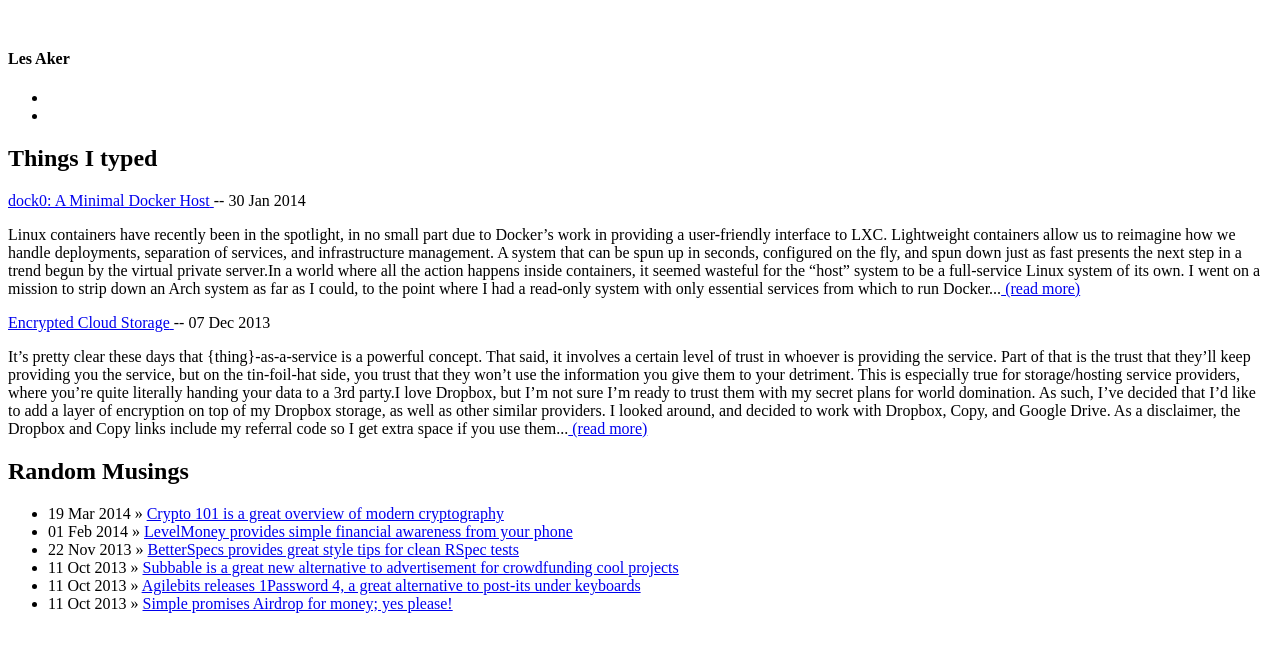
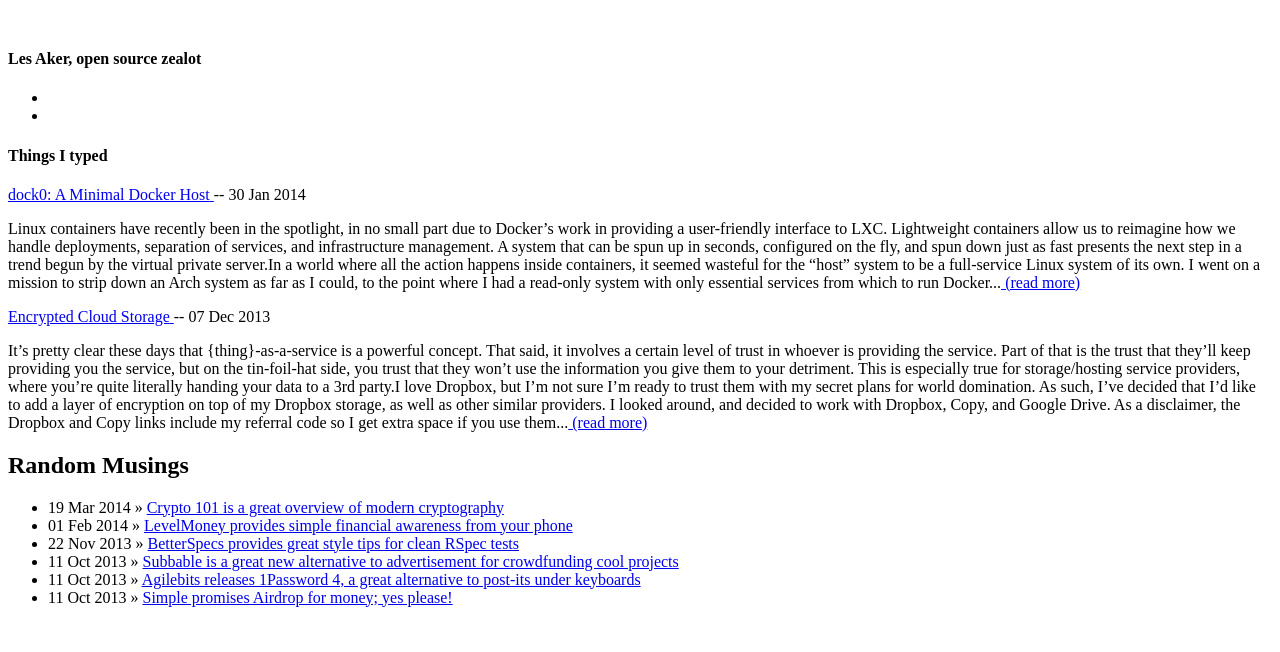
Before and after one commit to akerl/blog, a Jekyll site: the page built from index.html, in a window 1280 px wide. Shown: the top 652 px of the page. Built offline with Jekyll 4.4.1, drawn with Linux system fonts in a browser that asks for light colours.

```diff
--- a/_layouts/default.html
+++ b/_layouts/default.html
@@ -12,7 +12,7 @@
     <body>
         <div class='navbar fixed'>
             <div class='container'>
-                <h4 class='pull-left'>Les Aker</h4>
+                <h4 class='pull-left'>Les Aker, open source zealot</h4>
                 <ul class='pull-right'>
                     <li><a href="https://github.com/{{site.data.social.github}}">
                         <i class="fa fa-github-square fa-3x" title="github.com/{{site.data.social.github}}" aria-hidden="true"></i>
--- a/_layouts/post.html
+++ b/_layouts/post.html
@@ -1,7 +1,7 @@
 ---
 layout: default
 ---
-<h2>{{ page.title }}</h2>
+<h4>{{ page.title }}</h4>
 <p class="meta">{{ page.date | date_to_string }}</p>
 
 <div class="post">
--- a/index.html
+++ b/index.html
@@ -2,8 +2,10 @@
 title: Blogthing
 layout: default
 ---
-<div id="posts">
-    <h2>Things I typed</h2>
+<div id="row">
+    <div class="span one"></div>
+    <div class="span eight">
+        <h4>Things I typed</h4>
         {% for post in site.posts %}
             {% if post.layout == 'post' %}
                 <div class="post">
@@ -20,6 +22,8 @@ layout: default
             {% endif %}
         {% endfor %}
     </div>
+    <div class="span one"></div>
+</div>
 <div id="sidebar">
     <h2>Random Musings</h2>
     <ul id='microposts'>
```
Lines whose indentation alone changed are shown as unchanged.
